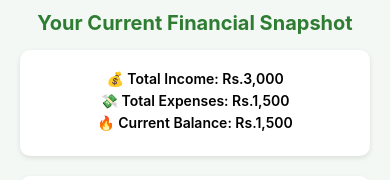
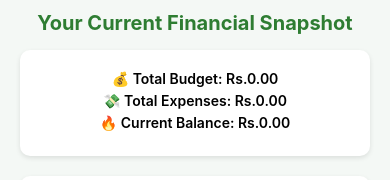
Before and after one commit to it22925954/YieldSync_AgricultureSupport, a React Native app in the folder client/: screen /FinancialDashboard in a window 390 px wide. Shown: the part 228-408 px from the top of the page. Built offline with nearby package versions, Linux system fonts and the light colour scheme; no server answers.

Commit message:
feat: implement expense and budget fetching in FinancialDashboard

```diff
--- a/client/pages/FinancialDashboard.js
+++ b/client/pages/FinancialDashboard.js
@@ -1,9 +1,16 @@
-import React, { useEffect } from 'react';
+import React, { useEffect, useState } from 'react';
 import { View, Text, TouchableOpacity, StyleSheet, ScrollView } from 'react-native';
 import { PieChart } from 'react-native-chart-kit';
+import axios from 'axios';
+
+const EXPENSES_API_URL = "http://192.168.103.92:5000/api/expenses"; // your expenses endpoint
+const BUDGET_API_URL = "http://192.168.103.92:5000/api/budget"; // your budget endpoint (assumed)
 
 export default function FinancialDashboard({ navigation }) {
-  // Set green header on mount
+  const [totalExpenses, setTotalExpenses] = useState(0);
+  const [totalBudget, setTotalBudget] = useState(0);
+  const currentBalance = totalBudget - totalExpenses;
+
   useEffect(() => {
     navigation.setOptions({
       title: 'Financial Management',
@@ -15,26 +22,49 @@ export default function FinancialDashboard({ navigation }) {
         fontWeight: 'bold',
       },
     });
+    fetchExpenses();
+    fetchBudget();
   }, [navigation]);
 
-  // Sample data for pie chart (expense categories)
+  const fetchExpenses = async () => {
+    try {
+      const response = await axios.get(EXPENSES_API_URL);
+      const expenses = response.data;
+      const total = expenses.reduce((sum, expense) => sum + parseFloat(expense.amount), 0);
+      setTotalExpenses(total);
+    } catch (error) {
+      console.error('Error fetching expenses:', error);
+    }
+  };
+
+  const fetchBudget = async () => {
+    try {
+      const response = await axios.get(BUDGET_API_URL);
+      const budgetData = response.data;
+      const total = budgetData.reduce((sum, budget) => sum + parseFloat(budget.amount), 0);
+      setTotalBudget(total);
+    } catch (error) {
+      console.error('Error fetching budget:', error);
+    }
+  };
+
   const data = [
     {
-      name: 'Seeds',
+      name: 'Food',
       population: 300,
       color: '#1E7D32',
       legendFontColor: '#7F7F7F',
       legendFontSize: 15,
     },
     {
-      name: 'Labor',
+      name: 'Utilities',
       population: 200,
       color: '#FFEB3B',
       legendFontColor: '#7F7F7F',
       legendFontSize: 15,
     },
     {
-      name: 'Equipment',
+      name: '⚙️Entertainment',
       population: 100,
       color: '#FF7043',
       legendFontColor: '#7F7F7F',
@@ -47,9 +77,9 @@ export default function FinancialDashboard({ navigation }) {
       <Text style={styles.subtitle}>Your Current Financial Snapshot</Text>
 
       <View style={styles.summaryContainer}>
-        <Text style={styles.summary}>💰 Total Income: Rs.3,000</Text>
-        <Text style={styles.summary}>💸 Total Expenses: Rs.1,500</Text>
-        <Text style={styles.summary}>🔥 Current Balance: Rs.1,500</Text>
+        <Text style={styles.summary}>💰 Total Budget: Rs.{totalBudget.toFixed(2)}</Text>
+        <Text style={styles.summary}>💸 Total Expenses: Rs.{totalExpenses.toFixed(2)}</Text>
+        <Text style={styles.summary}>🔥 Current Balance: Rs.{currentBalance.toFixed(2)}</Text>
       </View>
 
       <View style={styles.summaryContainer}>
```
